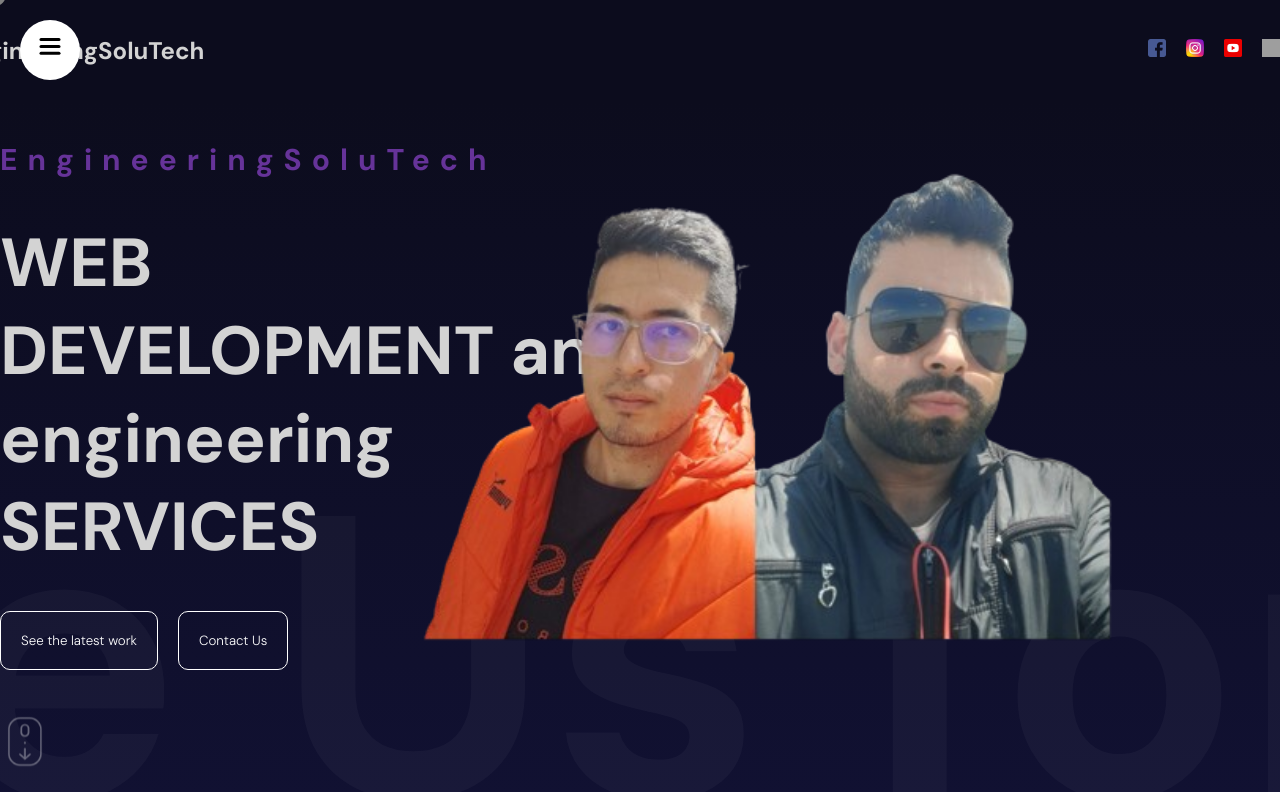
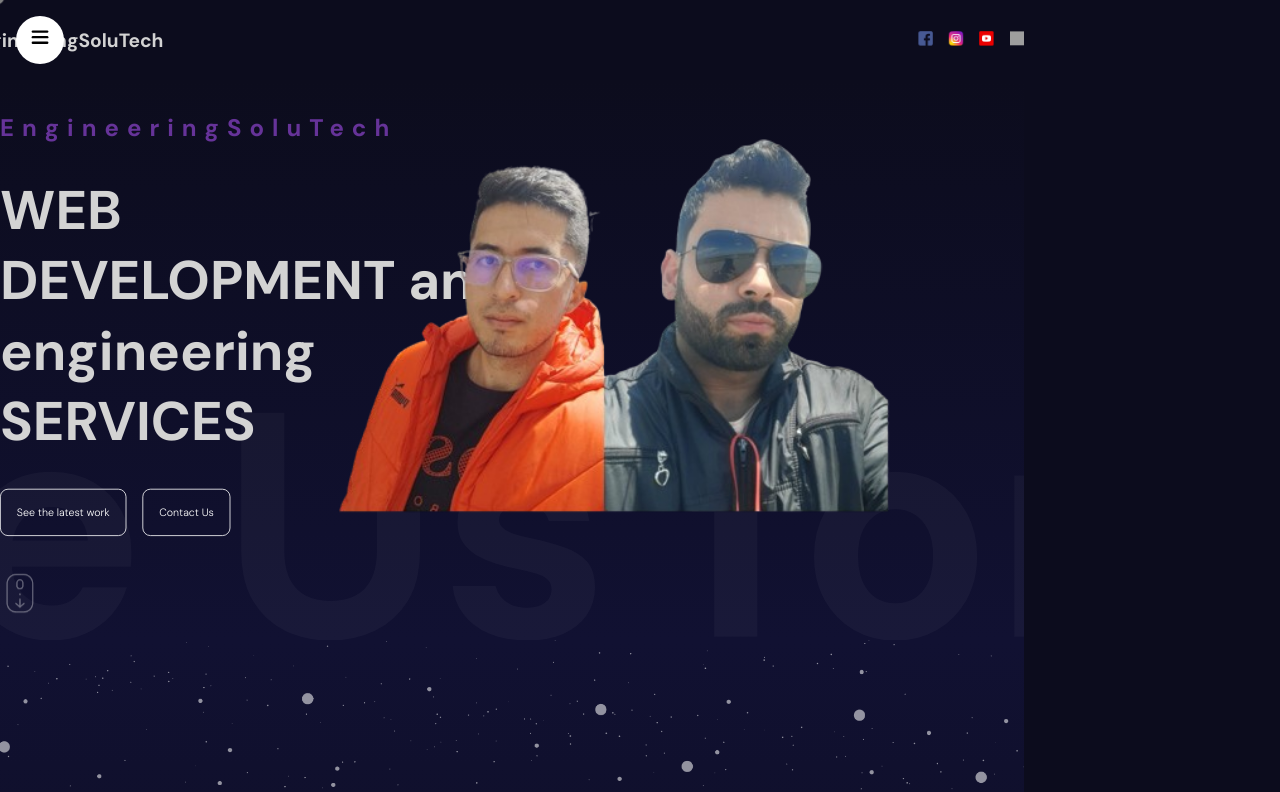
Before and after one commit to EngineeringSoluTech/OurHomePage, a React (Vite) app: page / in a window 1280 px wide. Shown: the top 792 px of the page. Built offline with nearby package versions, Linux system fonts and the light colour scheme; grey boxes are pictures that could not be loaded.

Commit message:
set zoom at 80%

```diff
--- a/src/app.scss
+++ b/src/app.scss
@@ -12,6 +12,8 @@
 }
 
 body{
+    transform: scale(0.8);
+    transform-origin: top left;
     background-color: #0c0c1d;
     color: lightgray;
 }
```
